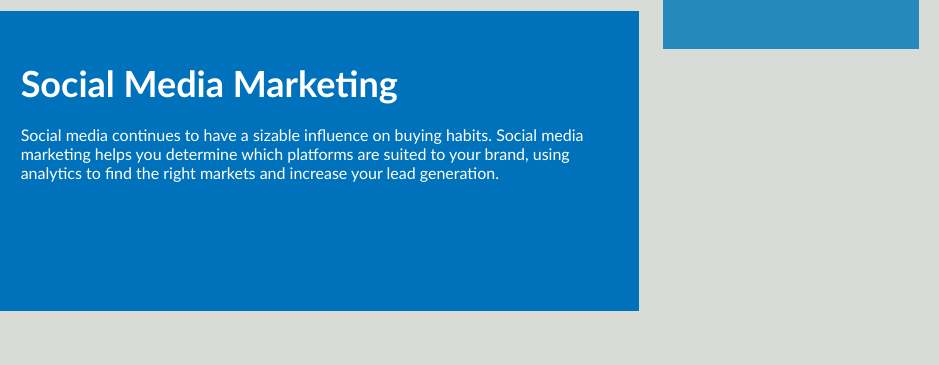
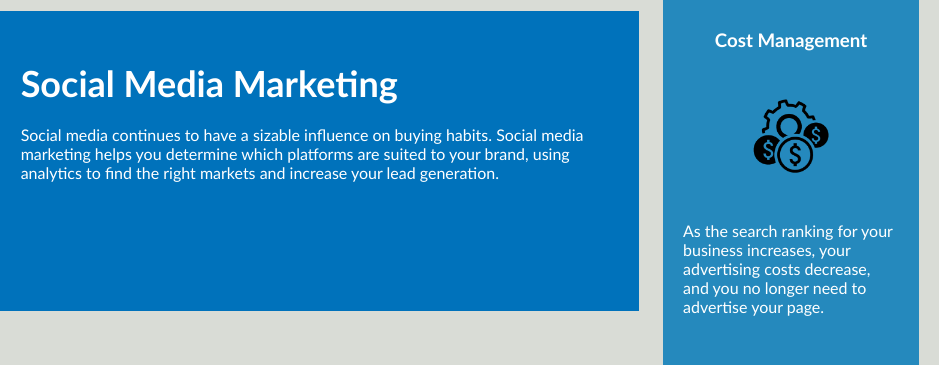
Before and after one commit to zionremnant/Horiseon, a plain HTML site: page Develop/index.html in a window 1280 px wide. Shown: the part 1551-1916 px from the top of the page, 341-1280 px from the left. Before the commit the page ends 1882 px from the top, so only its background shows below. Drawn offline with Linux system fonts and the light colour scheme.

Commit message:
side bar section3

```diff
--- a/Develop/index.html
+++ b/Develop/index.html
@@ -37,7 +37,8 @@
       <div id="search-engine-optimization" class="main-section">
         <img
           src="./assets/images/search-engine-optimization.jpg"
-        class="float-left" alt="Overhead view of desktop with notebook and other items"
+          class="float-left"
+          alt="Overhead view of desktop with notebook and other items"
         />
         <h2>Search Engine Optimization</h2>
         <p>
@@ -48,12 +49,11 @@
         </p>
       </div>
       <!-- Content Block 2 -->
-    <div
-      id="online-reputation-management" class="main-section"
-    >
+      <div id="online-reputation-management" class="main-section">
         <img
           src="./assets/images/online-reputation-management.jpg"
-        class="float-right" alt="man at laptop holding phone"
+          class="float-right"
+          alt="man at laptop holding phone"
         />
         <h2>Online Reputation Management</h2>
         <p>
@@ -68,7 +68,8 @@
       <div id="social-media-marketing" class="main-section">
         <img
           src="./assets/images/social-media-marketing.jpg"
-        class="float-left" alt="Overhead view of Social Media Icon Stickers on table"
+          class="float-left"
+          alt="Overhead view of Social Media Icon Stickers on table"
         />
         <h2>Social Media Marketing</h2>
         <p>
@@ -100,7 +101,15 @@
           the search ranking and visibility for your business.
         </p>
       </div>
-
-
+      <!-- side bar section 3 -->
+      <div class="benefit-bar">
+        <h3>Cost Management</h3>
+        <img src="./assets/images/cost-management.png" />
+        <p>
+          As the search ranking for your business increases, your advertising
+          costs decrease, and you no longer need to advertise your page.
+        </p>
+      </div>
+    </section>
   </body>
 </html>
```
Lines whose indentation alone changed are shown as unchanged.
